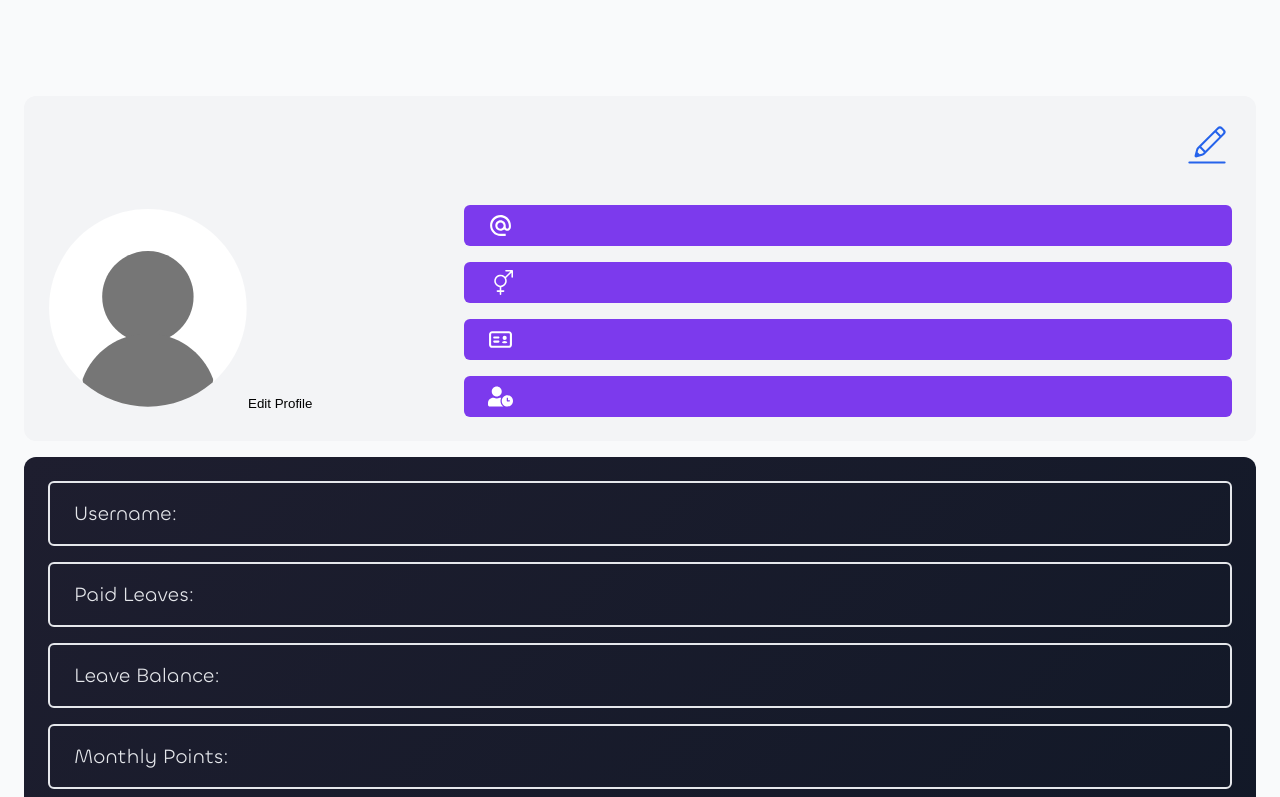
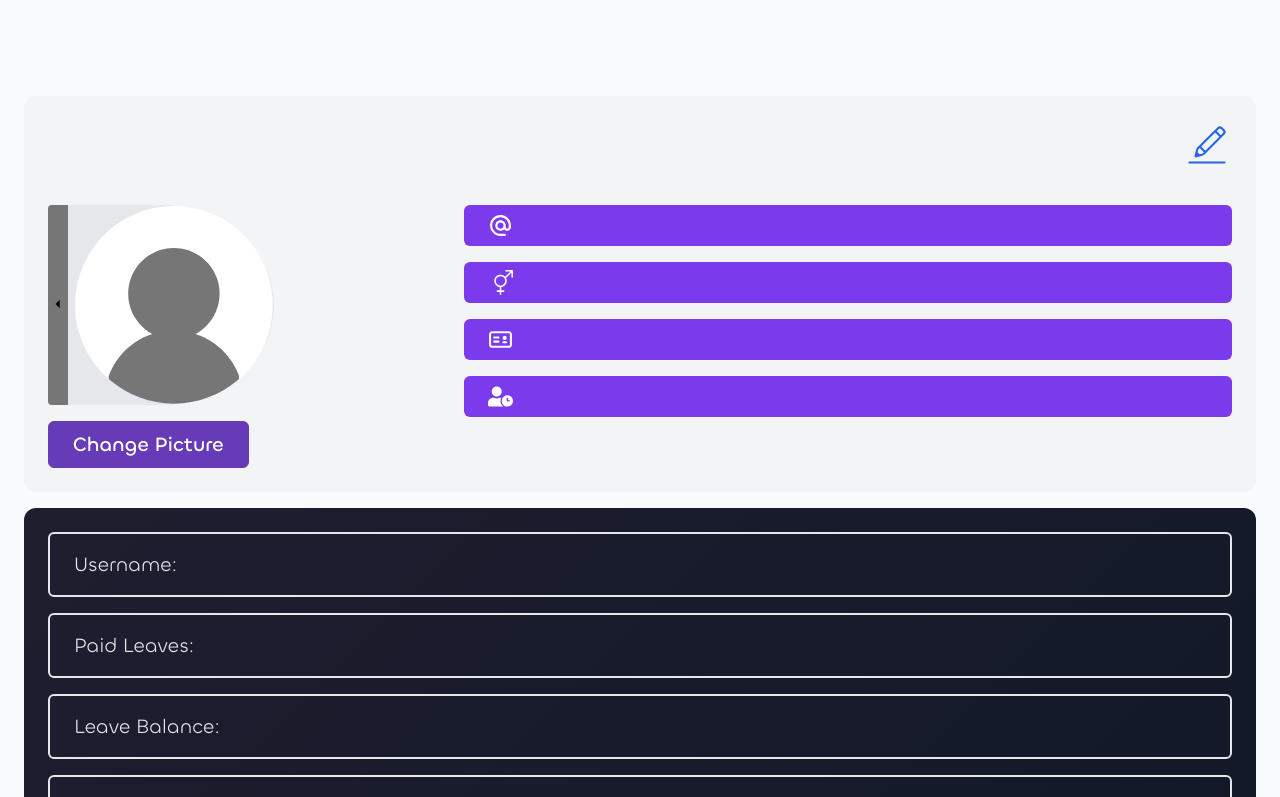
Before and after one commit to sobaltariq/NextJs-AttendanceSystem, a Next.js app: page /profile in a window 1280 px wide. Shown: the top 797 px of the page. Built offline with nearby package versions, Linux system fonts and the light colour scheme; no server answers.

Commit message:
working on profile

```diff
--- a/src/app/profile/page.tsx
+++ b/src/app/profile/page.tsx
@@ -4,21 +4,32 @@ import MyApi from "@/api/MyApi";
 import { MyProfileInterface } from "@/types/api";
 import Image from "next/image";
 
+import { formatDate } from "@/components/utils/globalUse";
+import AppModal from "@/components/modal/AppModal";
+import EditMyProfile from "@/components/profile/EditMyProfile";
+import EditMyProfilePicture from "@/components/profile/ChangeProfilePic";
+
 import { BsGenderAmbiguous } from "react-icons/bs";
 import { MdAlternateEmail } from "react-icons/md";
 import { TiBusinessCard } from "react-icons/ti";
 import { FaUserClock } from "react-icons/fa";
 import { CiEdit } from "react-icons/ci";
-import { formatDate } from "@/components/utils/globalUse";
-import AppModal from "@/components/modal/AppModal";
-import EditMyProfile from "@/components/profile/EditMyProfile";
+import { MdArrowLeft } from "react-icons/md";
+import { MdArrowRight } from "react-icons/md";
 
 const page: React.FC = () => {
   const [profile, setProfile] = React.useState<MyProfileInterface | null>(null);
   const [shouldShowEditModel, setShouldShowEditModel] =
     React.useState<boolean>(false);
+  const [shouldShowEditPicModel, setShouldShowEditPicModel] =
+    React.useState<boolean>(false);
+  const [profilePicToggle, setProfilePicToggle] = React.useState<boolean>(true);
 
   const getMyProfile = async () => {
+    const isProfilePicVisible = localStorage.getItem("profilePicStatus");
+    if (isProfilePicVisible == "false") {
+      setProfilePicToggle(false);
+    }
     try {
       const response = await MyApi.get("users/profile");
       console.log(response.data.user);
@@ -34,6 +45,7 @@ const page: React.FC = () => {
   useEffect(() => {
     getMyProfile();
   }, []);
+
   return (
     <>
       <div className="width-container">
@@ -53,20 +65,40 @@ const page: React.FC = () => {
               </div>
               <div className="profile-header-content-wrapper">
                 <div className="profile-picture">
+                  <div className="pic-box">
+                    <button
+                      onClick={() => {
+                        setProfilePicToggle((prev) => {
+                          const newValue = !prev;
+                          localStorage.setItem(
+                            "profilePicStatus",
+                            JSON.stringify(newValue)
+                          );
+                          return newValue;
+                        });
+                      }}
+                    >
+                      {profilePicToggle ? <MdArrowLeft /> : <MdArrowRight />}
+                    </button>
                     <Image
                       src={
-                      profile?.profilePicture ?? "/assets/profile-avatar.svg"
+                        profilePicToggle
+                          ? profile?.profilePicture ??
+                            "/assets/profile-avatar.svg"
+                          : "/assets/profile-avatar.svg"
                       }
                       width={200}
                       height={200}
                       alt={profile?.name ?? "profile"}
                     />
+                  </div>
                   <button
+                    className="btn-primary"
                     onClick={() => {
-                      setShouldShowEditModel(true);
+                      setShouldShowEditPicModel(true);
                     }}
                   >
-                    Edit Profile
+                    Change Picture
                   </button>
                 </div>
                 <div className="header_details">
@@ -138,6 +170,7 @@ const page: React.FC = () => {
           </div>
         </section>
       </div>
+
       <AppModal
         isOpen={shouldShowEditModel}
         // isOpen={true}
@@ -147,6 +180,20 @@ const page: React.FC = () => {
         title="Edit Profile"
         children={<EditMyProfile />}
       />
+      <AppModal
+        isOpen={shouldShowEditPicModel}
+        // isOpen={true}
+        onClose={() => {
+          setShouldShowEditPicModel(false);
+        }}
+        title="Change Profile Picture"
+        children={
+          <EditMyProfilePicture
+            profilePic={profile?.profilePicture ?? ""}
+            userName={profile?.name ?? ""}
+          />
+        }
+      />
     </>
   );
 };
--- /dev/null
+++ b/src/components/profile/ChangeProfilePic.tsx
@@ -0,0 +1,25 @@
+import Image from "next/image";
+import React from "react";
+
+interface EditMyProfilePicInterface {
+  profilePic: string;
+  userName: string;
+}
+
+const EditMyProfilePicture: React.FC<EditMyProfilePicInterface> = ({
+  profilePic,
+  userName,
+}) => {
+  return (
+    <div className="change-profile-pic">
+      <Image
+        src={profilePic}
+        width={200}
+        height={200}
+        alt={userName ?? "profile"}
+      />
+    </div>
+  );
+};
+
+export default EditMyProfilePicture;
--- a/src/styles/components/Modal.module.scss
+++ b/src/styles/components/Modal.module.scss
@@ -23,6 +23,7 @@
   display: flex;
   justify-content: space-between;
   align-items: center;
+  padding-bottom: 1rem;
 
   > h2 {
     margin: 0;
@@ -36,3 +37,9 @@
     }
   }
 }
+
+.modalBody {
+  > .change-profile-pic {
+    display: flex;
+  }
+}
--- a/src/styles/pages/profile_page.scss
+++ b/src/styles/pages/profile_page.scss
@@ -39,10 +39,42 @@ section.profile-page {
 
         .profile-picture {
           flex: 1;
-          align-self: center;
-          > img {
-            max-width: 100%;
-            border-radius: 50%;
+          @include display-flex(column, flex-start, flex-start);
+          gap: 1rem;
+          width: 200px;
+
+          > .pic-box {
+            @include display-flex(row, space-between, center);
+            gap: 0.4rem;
+            height: 100%;
+            background: var(--card-secondary);
+            border-radius: 4px;
+            border-top-right-radius: 50%;
+            border-bottom-right-radius: 50%;
+
+            > button {
+              height: auto;
+              align-self: stretch;
+              border-top-left-radius: 4px;
+              border-bottom-left-radius: 4px;
+              background-color: var(--light-gray);
+
+              > svg {
+                height: 20px;
+                width: 20px;
+              }
+            }
+
+            > img {
+              max-width: 100%;
+              border-radius: 50%;
+            }
+          }
+          > button {
+            text-align: start;
+            font-size: 20px;
+            font-weight: 500;
+            width: fit-content;
           }
         }
 
@@ -100,6 +132,7 @@ section.profile-page {
           &:nth-child(2) {
             font-size: 22px;
             text-transform: capitalize;
+            font-weight: 500;
             color: var(--white);
           }
         }
```
Lines whose indentation alone changed are shown as unchanged.
